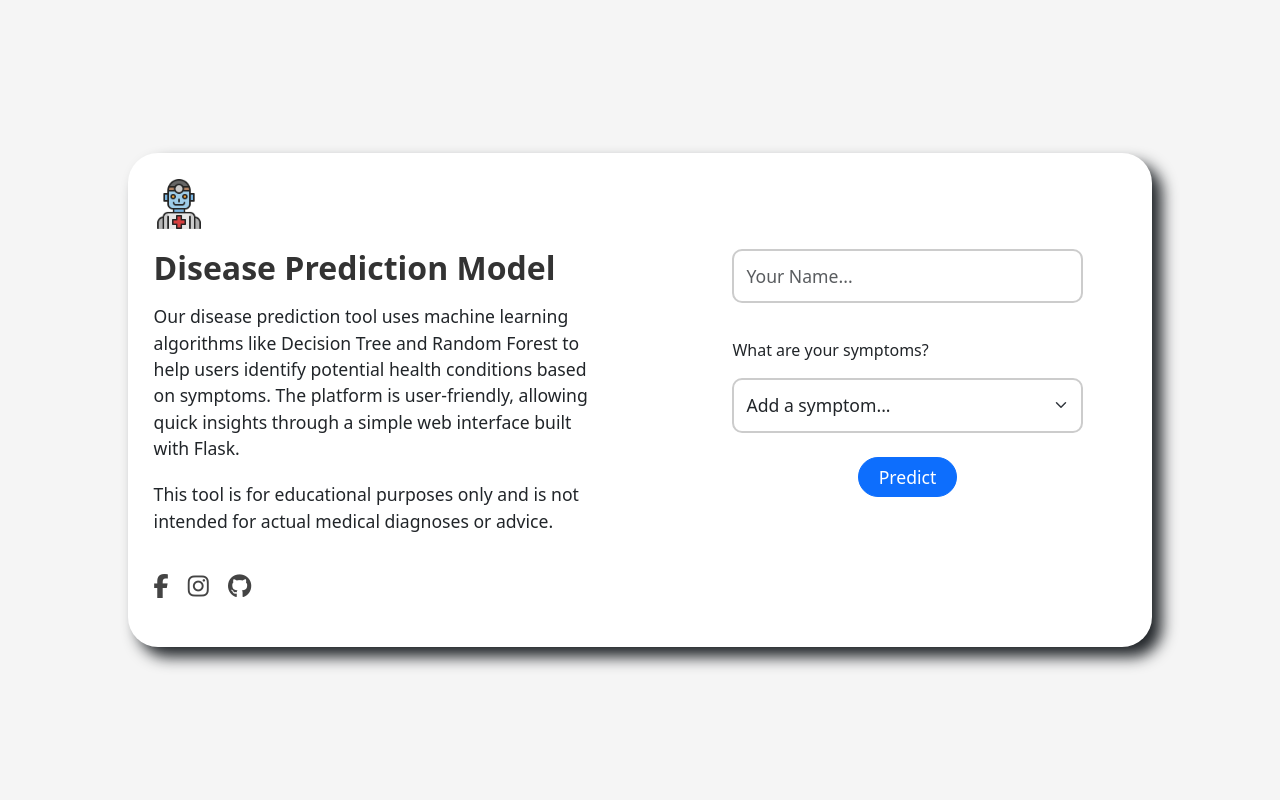
After one commit to neeraj-395/dpm-ml, a Flask app: template templates/index.html in a window 1280 px wide. The commit adds this page. Run offline with Flask 3, Linux system fonts and the light colour scheme; the template is opened without the code that fills it, so the values that code supplies are empty.

Commit message:
User input page completed!

```diff
--- /dev/null
+++ b/app.py
@@ -0,0 +1,27 @@
+from flask import Flask, render_template, request
+from src.models.dp_model import DiseasePredictModel
+
+app = Flask(__name__)
+
+dpm = DiseasePredictModel()
+symptoms = dpm.get_symptoms()
+diseases = dpm.get_diseases()
+
+@app.route("/")
+def index_page():
+    return render_template('index.html', symp_names=symptoms)
+
+@app.route("/predict", methods=['POST'])
+def predict():
+    user_name = request.form.get('username', 'Unknown')
+    user_symp = request.form.get('symptoms', 'Unknown')
+    pred_index = dpm.predict([user_symp])
+    pred_disease = diseases[pred_index] if pred_index is not None else 'Unknown'
+    return f"""
+        <h1>User { user_name }, based on your symptoms { user_symp }</h1>
+        <p>Your predicted condition is: <strong>{ pred_disease }</strong></p>
+        <a href="/">Back to Home</a>
+    """
+
+if __name__ == "__main__":
+    app.run(debug=True)
--- a/src/models/train_models.py
+++ b/src/models/train_models.py
@@ -13,7 +13,7 @@ from sklearn.tree import DecisionTreeClassifier
 from sklearn.model_selection import train_test_split
 from sklearn.metrics import accuracy_score
 
-from src.models.preprocess import data_preprocessor
+from src.utils.preprocess import data_preprocessor
 
 def __evaluate_model(y_true, y_pred):
     """
--- a/web/static/css/style.css
+++ b/static/css/style.css
@@ -1,13 +1,9 @@
     /* General Reset */
-    * {
-        margin: 0;
-        padding: 0;
-        box-sizing: border-box;
-    }
+    * { margin: 0; padding: 0; box-sizing: border-box; }
 
     /* Body Styles */
     .main-screen {
-        background-color: #fefae0;
+        background-color: whitesmoke;
         height: 100vh;
         display: flex;
         justify-content: center;
@@ -16,16 +12,16 @@
 
     /* Main Card */
     .main-card {
-        width: 85vw;
+        width: 80vw;
         padding: 2%;
-        background-color: #f5ebe0;
-        border-radius: 50px;
-        box-shadow: 0px 0px 40px rgba(0, 0, 0, 0.5);
+        background-color: white;
+        border-radius: 30px;
+        box-shadow: 10px 10px 15px;
         transition: box-shadow 0.5s ease-in-out;
     }
 
     .main-card:hover {
-        box-shadow: 2px 2px 40px rgba(0, 0, 0, 0.7);
+        box-shadow: 2px 2px 20px;
     }
 
     /* Main Content */
@@ -33,7 +29,7 @@
         display: flex;
         justify-content: space-between;
         align-items: flex-start;
-        flex-wrap: wrap; /* Ensures responsiveness on smaller screens */
+        flex-wrap: wrap;
     }
 
     /* Logo Row */
@@ -48,13 +44,14 @@
         display: flex;
         flex-direction: column;
         margin-right: 2%;
-        width: 45%; /* Adjust width for balance with the input section */
+        width: 45%;
     }
 
     .model-name {
         font-size: 2rem;
         margin-bottom: 1rem;
         color: #333;
+        font-weight: bold;
     }
 
     .model-intro {
@@ -98,16 +93,17 @@
         margin-bottom: 15px;
     }
 
-    .model-input input:focus {
-        outline: none;
-        border-color: #007bff;
-        box-shadow: 0px 0px 10px rgba(0, 123, 255, 0.5);
+    .model-input select {
+        padding: 12px;
+        border: 2px solid #ccc;
+        font-size: 1.1rem;
+        border-radius: 10px;
     }
 
     /* Symptom Section */
     .symptoms-section {
         margin-top: 20px;
-        width: 80%; /* Ensures alignment with input */
+        width: 80%;
     }
 
     .symptom-tags {
--- /dev/null
+++ b/static/js/app.js
@@ -0,0 +1,2 @@
+document.addEventListener("DOMContentLoaded", function() {
+});
--- /dev/null
+++ b/templates/index.html
@@ -0,0 +1,64 @@
+<!DOCTYPE html>
+<html lang="en">
+
+<head>
+    <meta charset="UTF-8">
+    <meta name="viewport" content="width=device-width, initial-scale=1.0">
+    <title>Disease Prediction Model</title>
+    <link rel="stylesheet" href="../static/css/style.css">
+    <link rel="icon" type="image/x-icon" href="../static/img/medical-robot.ico">
+    <link rel="stylesheet" href="https://cdnjs.cloudflare.com/ajax/libs/font-awesome/6.5.1/css/all.min.css">
+    <script src="https://ajax.googleapis.com/ajax/libs/jquery/3.5.1/jquery.min.js"></script>
+    <link href="https://cdn.jsdelivr.net/npm/bootstrap@5.3.3/dist/css/bootstrap.min.css" rel="stylesheet"
+        integrity="sha384-QWTKZyjpPEjISv5WaRU9OFeRpok6YctnYmDr5pNlyT2bRjXh0JMhjY6hW+ALEwIH" crossorigin="anonymous">
+</head>
+
+<body class="main-screen">
+    <div class="main-card">
+        <div class="logo-row">
+            <div class="nav-logo">
+                <img src="../static/img/medical-robot.png" alt="Web Logo" style="height: 50px; width: auto;">
+            </div>
+        </div>
+        <div class="main-content">
+            <!-- Left Section -->
+            <div class="intro-section">
+                <h1 class="model-name">Disease Prediction Model</h1>
+                <p class="model-intro">
+                    Our disease prediction tool uses machine learning algorithms like Decision Tree and Random Forest to help users identify potential health conditions based on symptoms.
+                    The platform is user-friendly, allowing quick insights through a simple web interface built with Flask.
+                </p>
+                <p class="model-intro">
+                    This tool is for educational purposes only and is not intended for actual medical diagnoses or advice.
+                </p>
+                <div class="logo">
+                    <a href="https://www.facebook.com" target="_blank"><i class="fa-brands fa-facebook-f"></i></a>
+                    <a href="https://www.instagram.com" target="_blank"><i class="fa-brands fa-instagram"></i></a>
+                    <a href="https://www.github.com/neeraj-395/dpm-ml" target="_blank"><i class="fa-brands fa-github"></i></a>
+                </div>
+            </div>
+
+            <!-- Right Section -->
+            <form class="model-input" action="/predict" method="post">
+                <input class="form-control" type="text" name="username" placeholder="Your Name..." required>
+                <div class="symptoms-section">
+                    <p>What are your symptoms?</p>
+                    <select class="form-select" name="symptoms">
+                        <option disabled selected>Add a symptom...</option>
+                        {% for name in symp_names %} <!-- Flask Template -->
+                            <option value="{{ name }}">{{ name.replace('_',' ').capitalize() }}</option>
+                        {% endfor %} <!-- Flask Template End-->
+                    </select>
+                </div>
+                <button type="submit" style="font-size: 1.1rem; padding-inline:20px;"
+                class="btn btn-primary mt-4 rounded-pill">Predict</button>
+            </form>
+        </div>
+    </div>
+
+    <script src="../static/js/app.js"></script>
+    <script src="https://cdn.jsdelivr.net/npm/bootstrap@5.3.3/dist/js/bootstrap.bundle.min.js"
+    integrity="sha384-YvpcrYf0tY3lHB60NNkmXc5s9fDVZLESaAA55NDzOxhy9GkcIdslK1eN7N6jIeHz" crossorigin="anonymous"></script>
+</body>
+
+</html>
```
Also changed, not shown: other parts of static/css/style.css (+1 -50 lines), web/app.py (deleted, +0 -7 lines), web/static/js/app.js (deleted, +0 -89 lines), web/templates/index.html (deleted, +0 -64 lines), src/tests/test_models.py (added), src/tests/test_preprocessing.py (added), src/utils/preprocess.py (line endings or trailing spaces), static/img/medical-robot.ico (added), static/img/medical-robot.png (added), web/static/img/LOGO PNG ALS.png (deleted).
